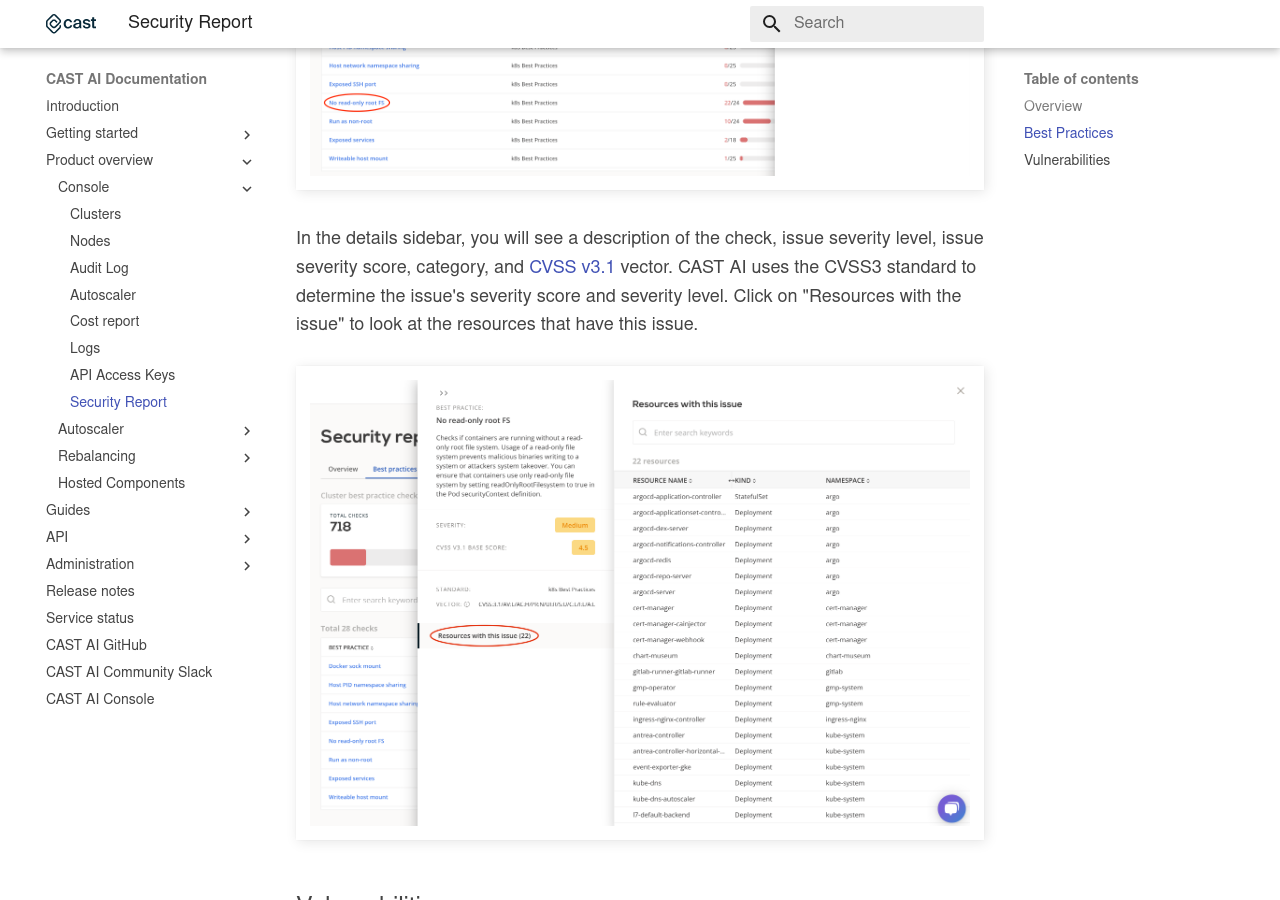
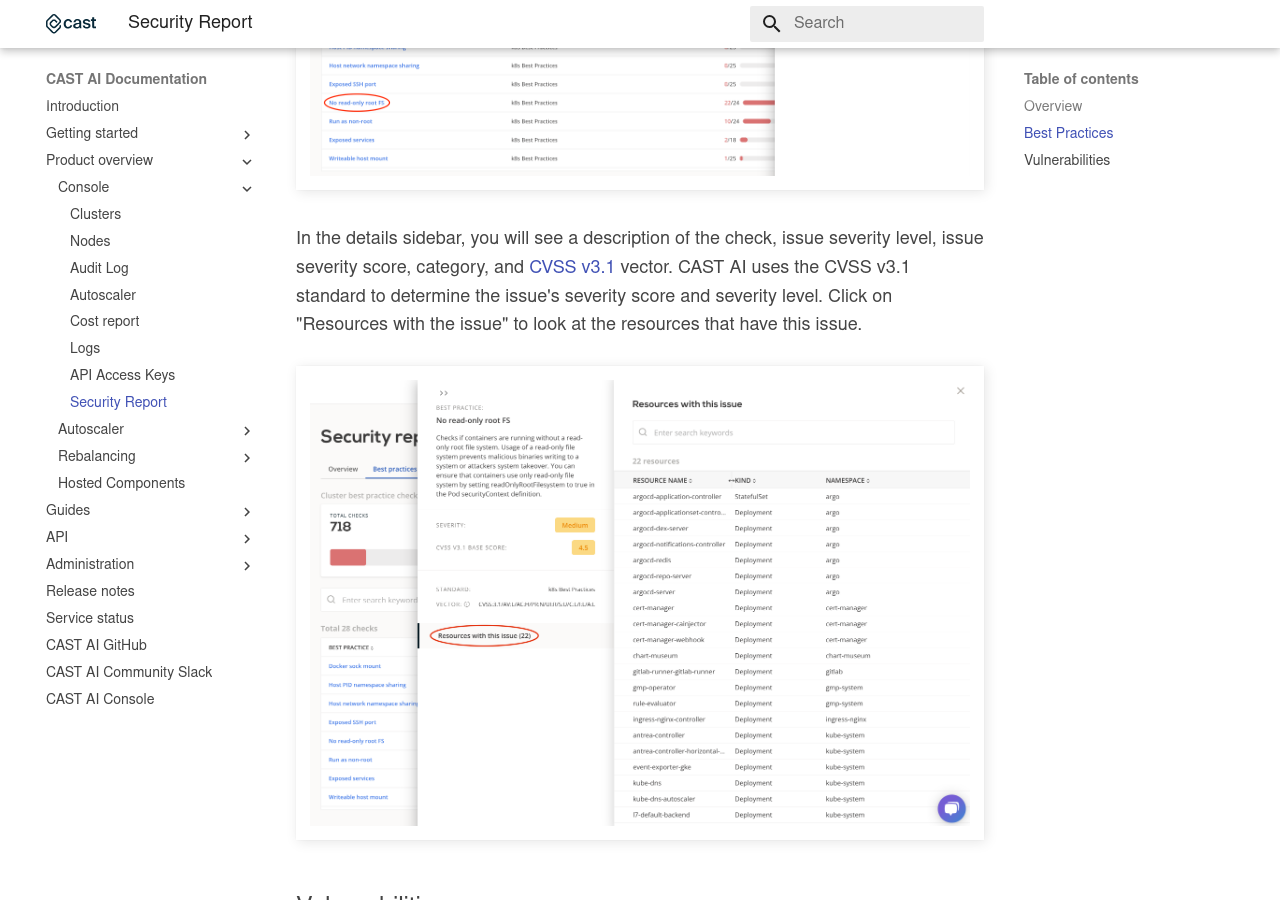
Before and after one commit to castai/docs, an MkDocs documentation site: the page built from docs/product-overview/console/security-insights.md, in a window 1280 px wide and 900 px high, scrolled down 3425 px. Built offline with MkDocs 1.6.1 and Material for MkDocs 9.7.7, drawn with Linux system fonts in a browser that asks for light colours; some web fonts are replaced.

Commit message:
Update docs/product-overview/console/security-insights.md
Co-authored-by: matas-cast <91058680+matas-cast@users.noreply.github.com>

```diff
--- a/docs/product-overview/console/security-insights.md
+++ b/docs/product-overview/console/security-insights.md
@@ -48,7 +48,7 @@
 ![](images/best-practice-details.png)
 
 In the details sidebar, you will see a description of the check, issue severity level, issue severity score, category, and [CVSS v3.1](https://www.first.org/cvss/v3.1/specification-document) vector.
-CAST AI uses the CVSS3 standard to determine the issue's severity score and severity level.
+CAST AI uses the CVSS v3.1 standard to determine the issue's severity score and severity level.
 Click on "Resources with the issue" to look at the resources that have this issue.
 
 ![](images/best-practice-resources.png)
```
